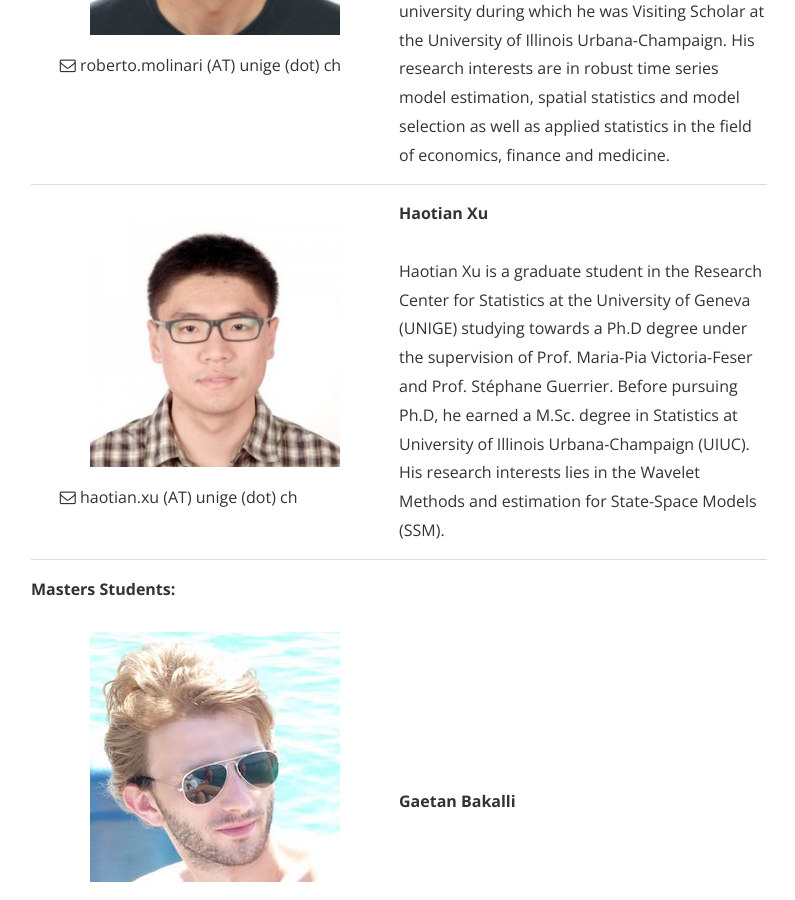
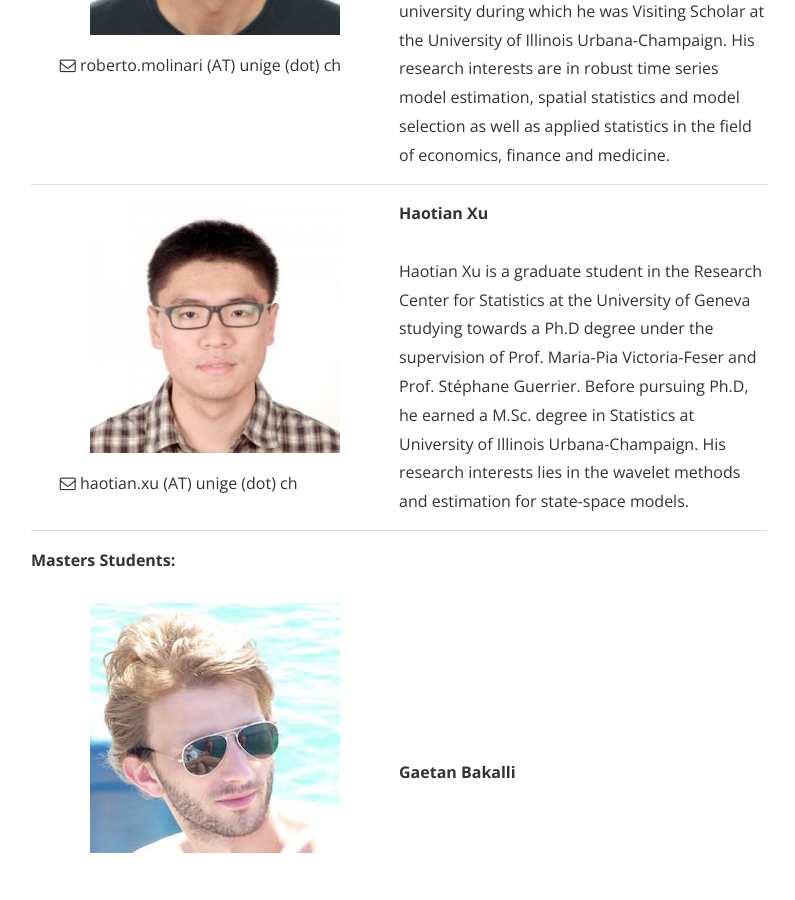
Before and after one commit to SMAC-Group/smac-group.github.io, a Jekyll site: the page built from about.md, in a window 1280 px wide and 900 px high, scrolled down 1529 px. Shown: the whole window, without its empty margins (241-1036 px from the left). Built offline with Jekyll 4.4.1, drawn with Linux system fonts in a browser that asks for light colours; nearby versions of some CDN libraries; a style sheet for code colours, icons or effects is not loaded.

Commit message:
Small changes in Haotian bio

```diff
--- a/about.md
+++ b/about.md
@@ -72,7 +72,7 @@ The current members of the SMAC Group are listed below by title.
         </ul>
     </td>
     <td><b>Haotian Xu</b><br /><br />
-    Haotian Xu is a graduate student in the Research Center for Statistics at the University of Geneva (UNIGE) studying towards a Ph.D degree under the supervision of Prof. Maria-Pia Victoria-Feser and Prof. Stéphane Guerrier. Before pursuing Ph.D, he earned a M.Sc. degree in Statistics at University of Illinois Urbana-Champaign (UIUC). His research interests lies in the Wavelet Methods and estimation for State-Space Models (SSM).</td>
+    Haotian Xu is a graduate student in the Research Center for Statistics at the University of Geneva studying towards a Ph.D degree under the supervision of Prof. Maria-Pia Victoria-Feser and Prof. Stéphane Guerrier. Before pursuing Ph.D, he earned a M.Sc. degree in Statistics at University of Illinois Urbana-Champaign. His research interests lies in the wavelet methods and estimation for state-space models.</td>
   </tr>
 </table>
 
```
